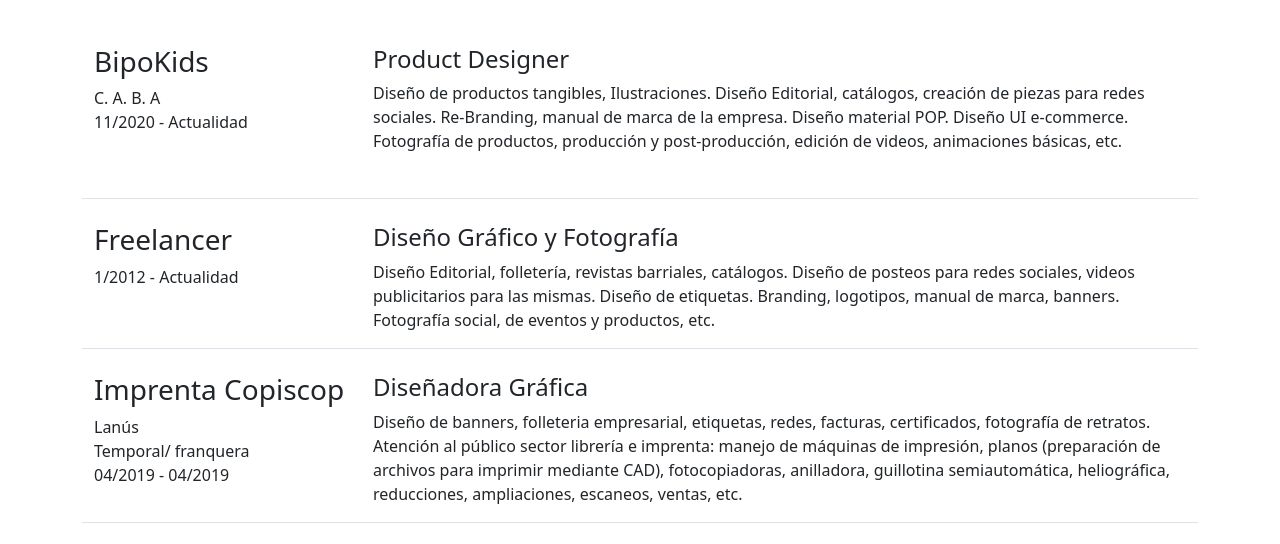
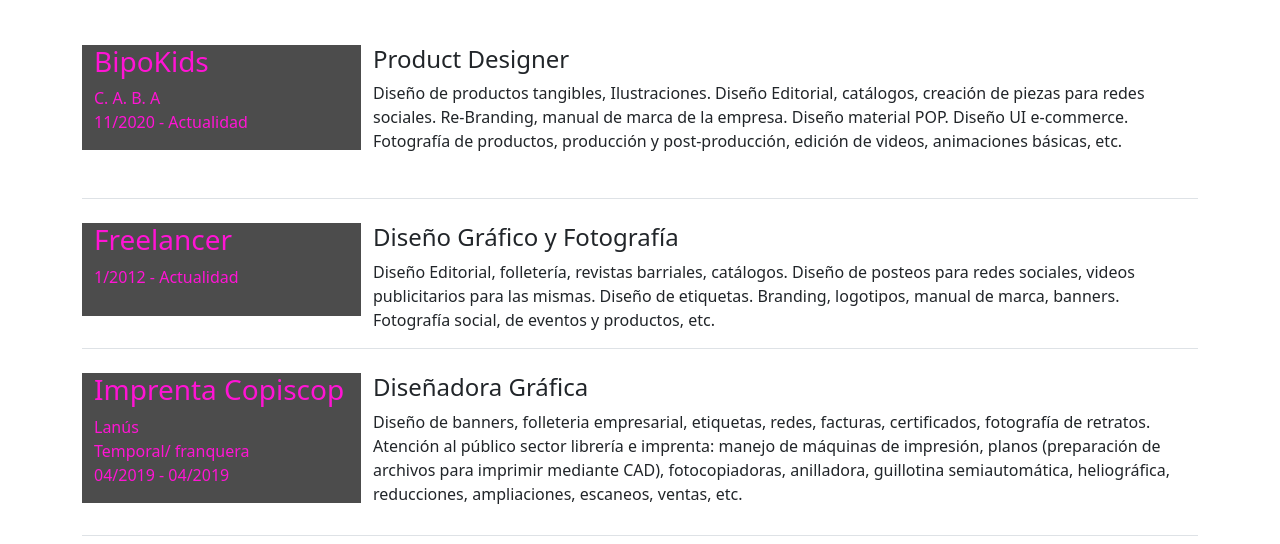
Before and after one commit to JesicaTofaletti/sass-cv-tofaletti, a website: page pags/experiencia.html in a window 1280 px wide. Shown: the part 181-725 px from the top of the page. Drawn offline with nearby package versions, Linux system fonts and the light colour scheme; a web font is replaced by a local one.

Commit message:
agregando componente a sass

```diff
--- a/scss/components/_experiencia.scss
+++ b/scss/components/_experiencia.scss
@@ -1,6 +1,6 @@
 @import '../base/variables';
 .bg__empresa{
-    background-color: #d0d0d0;
+    background-color: $color-2;
     color: $color-1;
     margin-bottom: 2rem;
 }
--- a/scss/sass.scss
+++ b/scss/sass.scss
@@ -16,4 +16,5 @@
 @import './components/sobremi';
 @import './components/contacto';
 @import './components/estudios';
+@import './components/experiencia';
 @import './components/footer';
```
Also changed, not shown: css/style.css.
